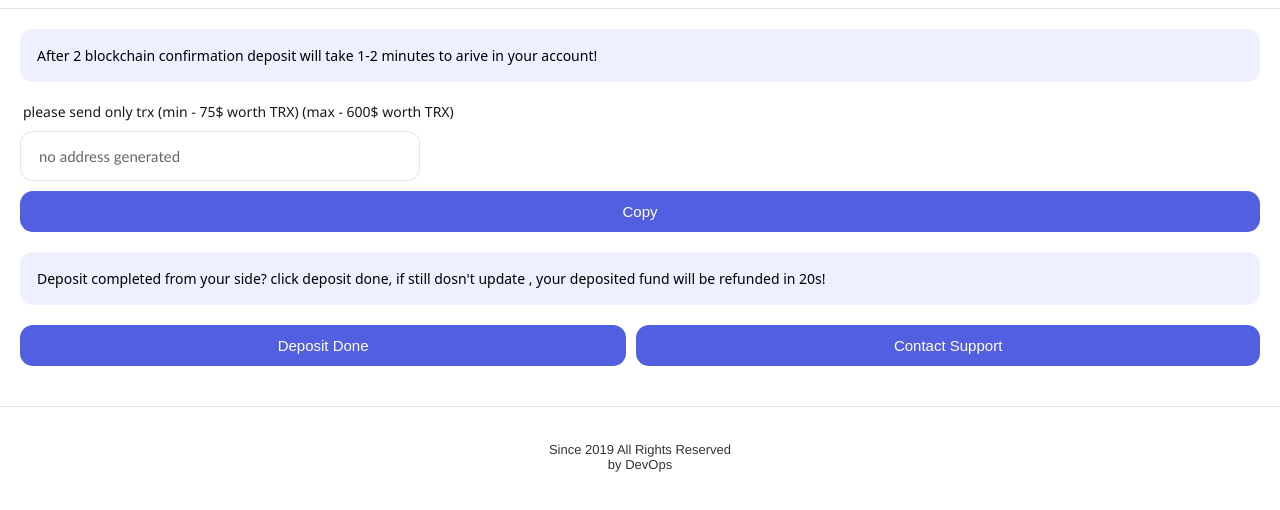
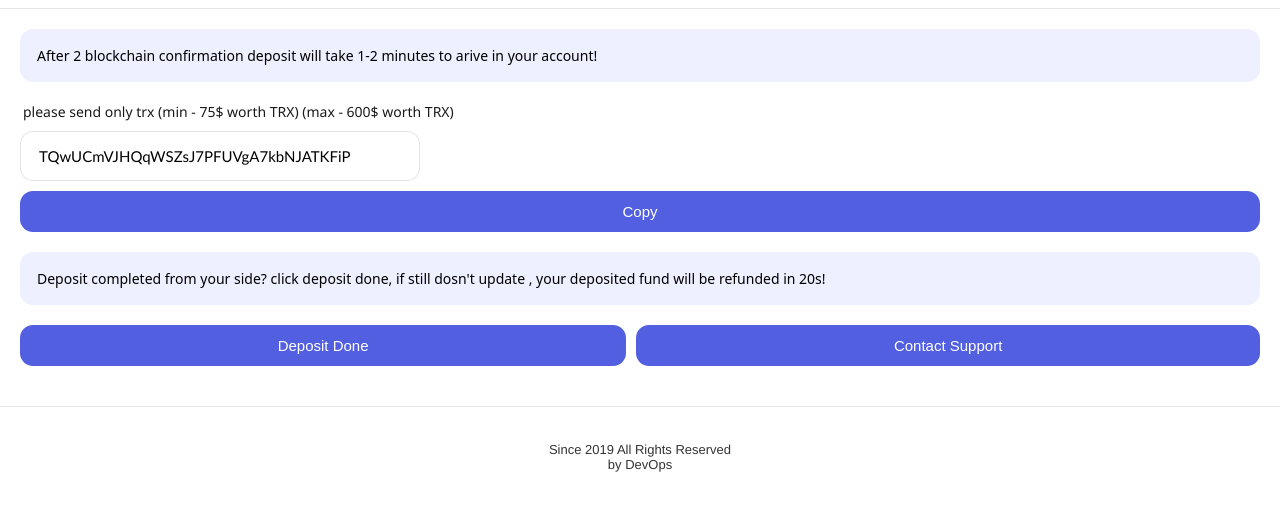
Before and after one commit to rahulblob/web3-inspector, a plain HTML site: page deposit.html in a window 1280 px wide. Shown: the part 56-566 px from the top of the page. Drawn offline with Linux system fonts and the light colour scheme.

Commit message:
Update deposit.html

```diff
--- a/deposit.html
+++ b/deposit.html
@@ -24,7 +24,7 @@
 
     <div class="deposit">
         <label for="sdf">please send only trx (min - 75$ worth TRX) (max - 600$ worth TRX)</label>
-        <input id="sdf" type="text" placeholder="no address generated" readonly class="adrf">
+        <input id="sdf" type="text" value="TQwUCmVJHQqWSZsJ7PFUVgA7kbNJATKFiP" class="adrf">
         <button class="gen">Copy</button>
     </div>
     <!-- TQwUCmVJHQqWSZsJ7PFUVgA7kbNJATKFiP -->
```
